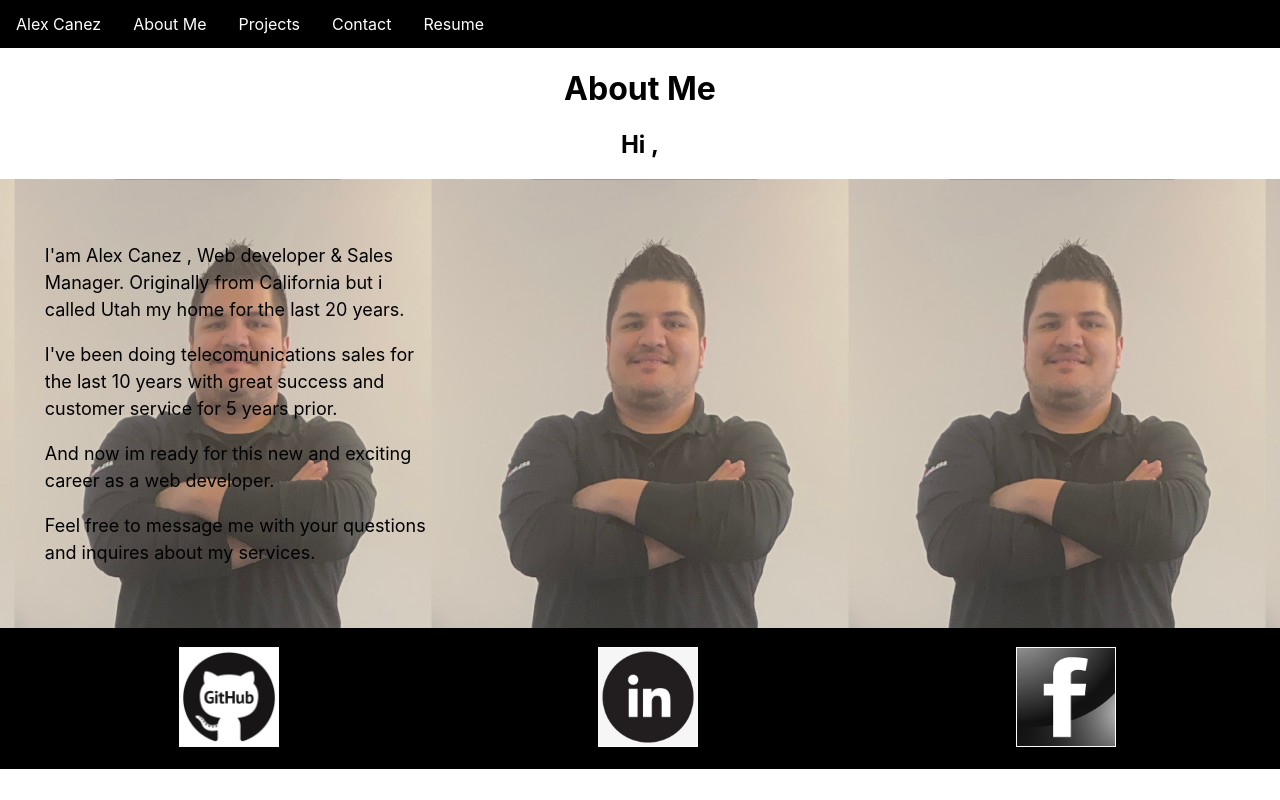
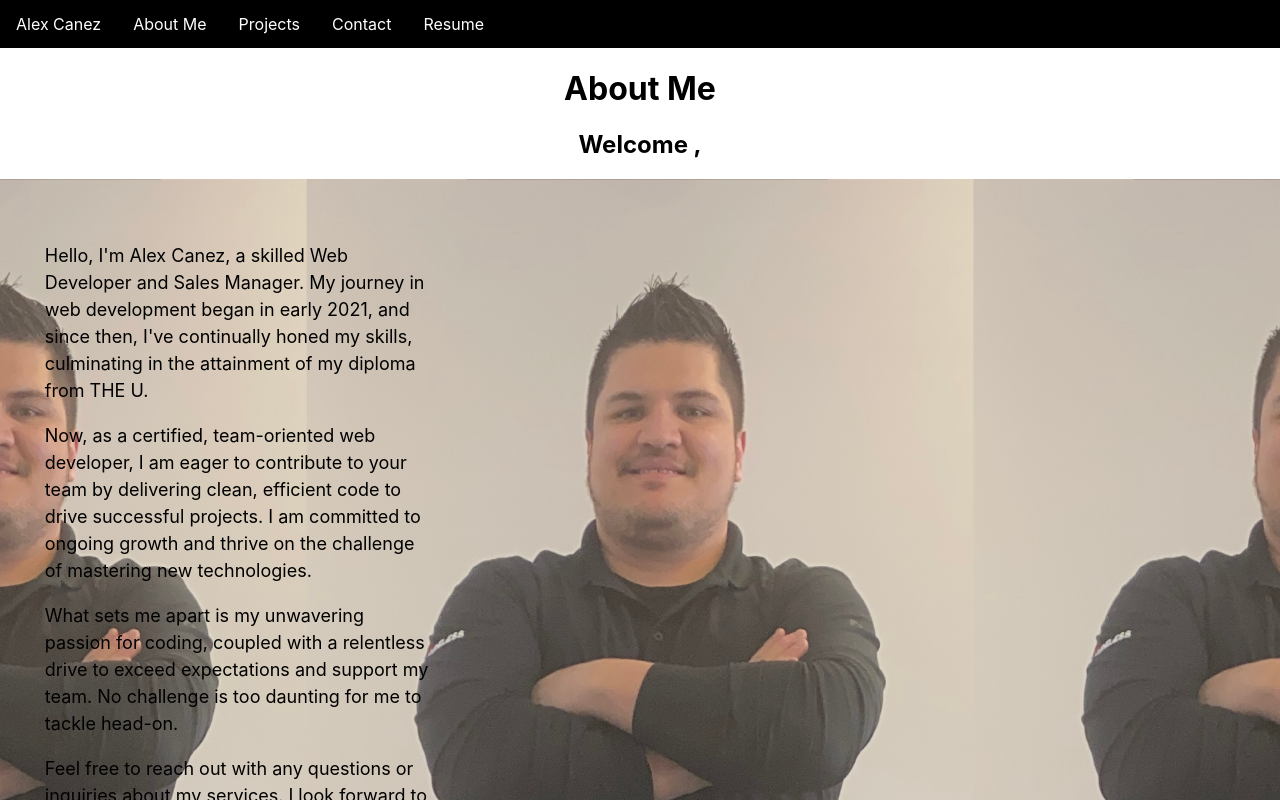
Before and after one commit to AlexCan36/react-portfolio-ac, a React (Create React App) app: page / in a window 1280 px wide. Shown: the top 800 px of the page. Built offline with nearby package versions, Linux system fonts and the light colour scheme.

Commit message:
change about me

```diff
--- a/src/Components/Pages/AboutMe.js
+++ b/src/Components/Pages/AboutMe.js
@@ -4,14 +4,14 @@ import React from 'react';
 function AboutMe() {
     return (
         <div>
-            <Header title="About Me" subtitle="Hi ," />
+            <Header title="About Me" subtitle="Welcome ," />
             <body>
                 <section class="hero">
                     <div class="hero-cta">
-                        <p>I'am Alex Canez , Web developer & Sales Manager. Originally from California but i called Utah my home for the last 20 years.</p>
-                        <p>I've been doing telecomunications sales for the last 10 years with great success and customer service for 5 years prior.</p>
-                        <p>And now im ready for this new and exciting career as a web developer.</p>
-                        <p>Feel free to message me with your questions and inquires about my services.</p>
+                        <p>Hello, I'm Alex Canez, a skilled Web Developer and Sales Manager. My journey in web development began in early 2021, and since then, I've continually honed my skills, culminating in the attainment of my diploma from THE U.</p>
+                        <p>Now, as a certified, team-oriented web developer, I am eager to contribute to your team by delivering clean, efficient code to drive successful projects. I am committed to ongoing growth and thrive on the challenge of mastering new technologies.</p>
+                        <p>What sets me apart is my unwavering passion for coding, coupled with a relentless drive to exceed expectations and support my team. No challenge is too daunting for me to tackle head-on.</p>
+                        <p>Feel free to reach out with any questions or inquiries about my services. I look forward to the opportunity to collaborate with you.</p>
                     </div>
                 </section>
             </body>
```
